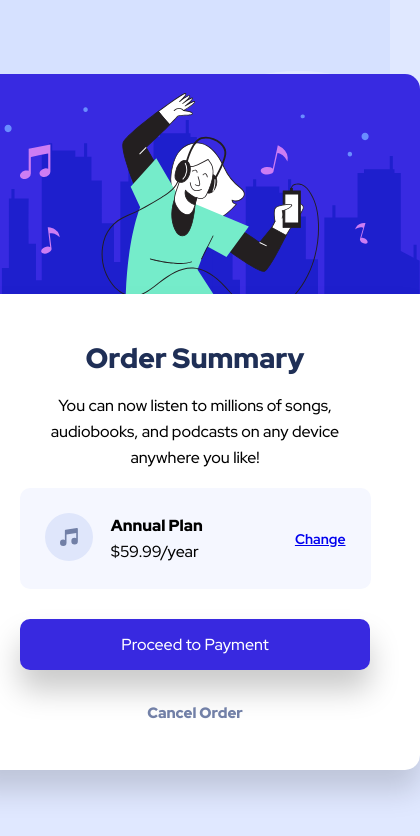
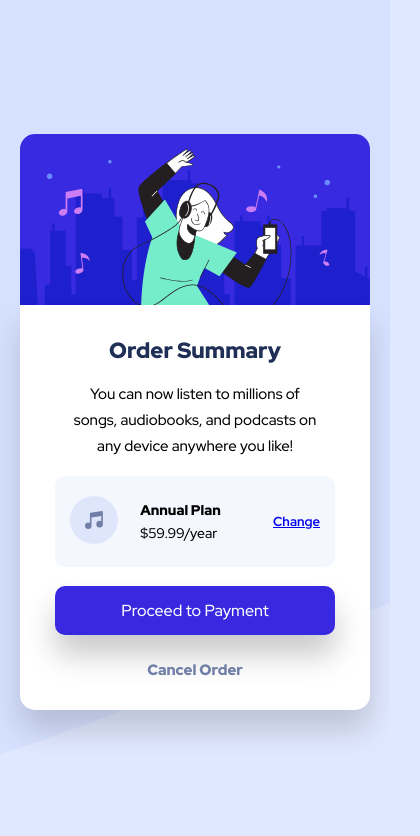
Before and after one commit to Alexjr53/Order-summary-component, a plain HTML site: page index.html in a window 390 px wide. Shown: the whole page, 420 px wide, since content can reach past the window. Drawn offline with Linux system fonts and the light colour scheme.

Commit message:
responsive terminado

```diff
--- a/index.html
+++ b/index.html
@@ -11,6 +11,7 @@
     <link rel="stylesheet" href="src/css/reset.css">
     <link rel="stylesheet" href="src/css/variables.css">
     <link rel="stylesheet" href="src/css/style.css">
+    <link rel="stylesheet" href="src/css/responsive.css">
     <title>Frontend Mentor | Order summary card</title>
 </head>
 <body>
--- /dev/null
+++ b/src/css/responsive.css
@@ -0,0 +1,54 @@
+@media(max-width: 530px){
+    body{
+        background: var(--main-bg-color) url(../images/pattern-background-mobile.svg) center no-repeat;
+        background-size: cover;
+    }
+
+    .container{
+        margin: 4.5rem;
+        max-width: 35rem;
+    }
+
+    .container .order-sumary .info-content{
+        padding: 0 4.8rem;
+    }
+
+    .container .order-sumary .info-content h1{
+        font-size: 2.2rem;
+        margin-top: 3.1rem;
+    }
+
+    .container .order-sumary .info-content p{
+        font-size: 1.5rem;
+    }
+
+    .container .order-sumary .plan-description{
+       width: 80%;
+       padding: 2rem 1.5rem;
+   }
+
+    .container .order-sumary .plan-description .product-plan{
+        font-size: 1.4rem;
+        padding-right: 3rem;
+    }
+
+    .container .order-sumary .plan-description .btn-change{
+        font-size: 1.3rem;
+    }
+
+    .container .order-sumary .btn-confirm{
+        padding: 1.4rem 6.6rem;
+        margin-top: 1.9rem;
+    }
+
+    .container .order-sumary .btn-cancel{
+        margin: 2.5rem 0 3rem;
+    }
+}
+
+@media(max-width:411px){
+    .container{
+        margin: 2rem;
+    }
+
+}
--- a/src/css/style.css
+++ b/src/css/style.css
@@ -25,6 +25,7 @@ main{
 
 .container .image{
     border-radius: 1.5rem 1.5rem 0 0;
+    max-width: 100%;
 }
 
 .container .order-sumary{
@@ -40,6 +41,7 @@ main{
     text-align: center;
     padding: 0 7.7rem;
 }
+
 .container .order-sumary .info-content h1{
     font-size: 2.8rem;
     font-weight: 900;
```
